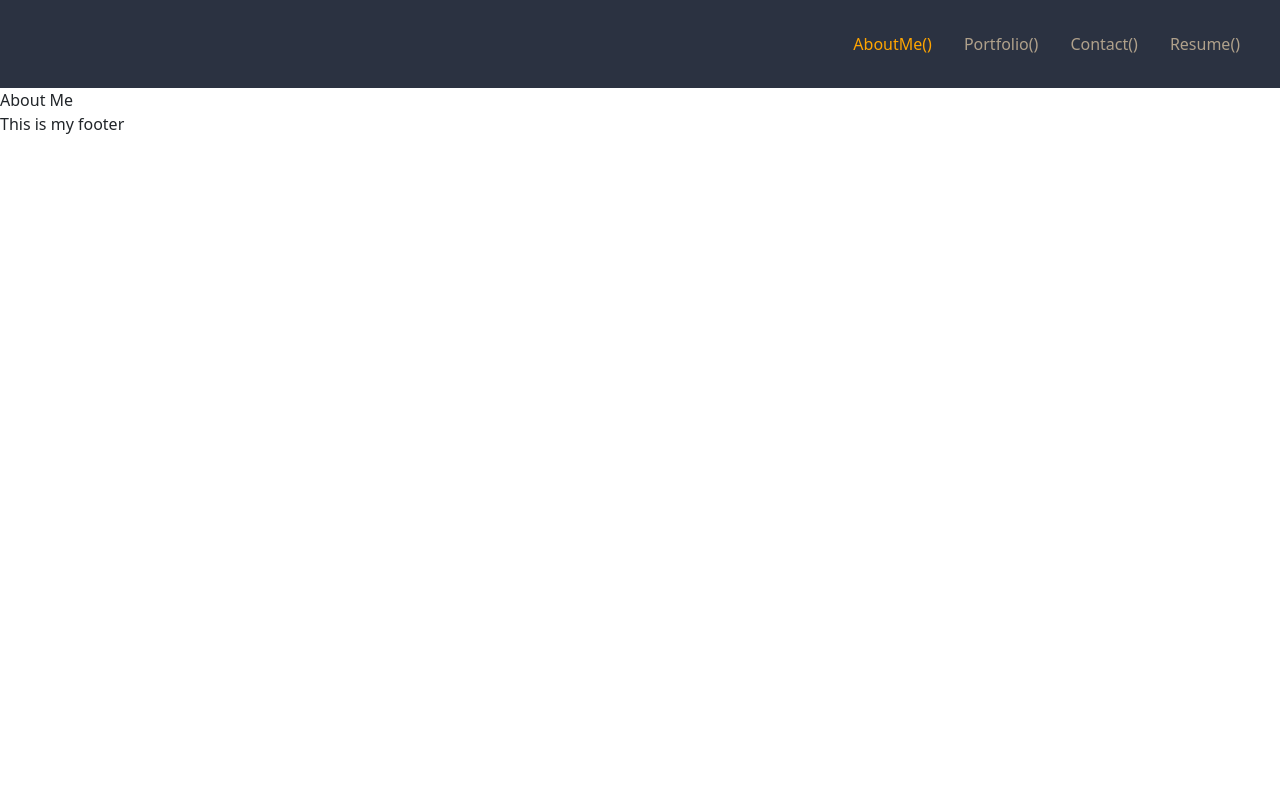
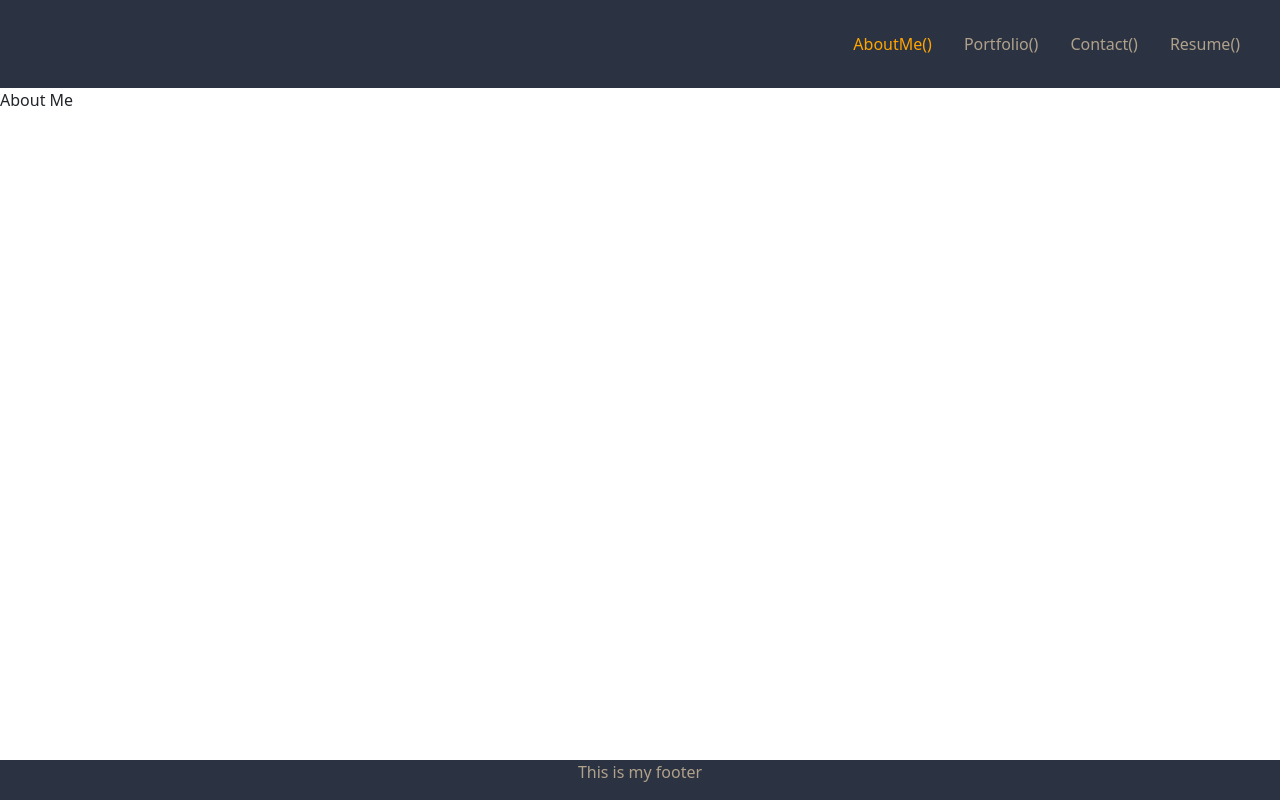
Before and after one commit to JaQwae/React-Portfolio, a React (Create React App) app: page / in a window 1280 px wide. Built offline with nearby package versions, Linux system fonts and the light colour scheme.

Commit message:
footer is fixed to  bottom of page

```diff
--- a/src/components/Footer.js
+++ b/src/components/Footer.js
@@ -1,10 +1,10 @@
 import React from "react";
 import '../styles.css/Variables.css';
-// import style sheet for this component
+import '../styles.css/Footer.css';
 
 function Footer() {
     return (
-        <footer>
+        <footer className="footer">
             <p> This is my footer</p>
         </footer>
     );
--- /dev/null
+++ b/src/styles.css/Footer.css
@@ -0,0 +1,9 @@
+.footer {
+    position: fixed;
+    left: 0;
+    bottom: 0;
+    width: 100%;
+    background-color: var(--pacific-line-color);
+    color: var(--stepping-stone-color);;
+    text-align: center;
+}
--- a/src/styles.css/NavTabs.css
+++ b/src/styles.css/NavTabs.css
@@ -4,7 +4,7 @@
 }
 
 .nav-item a {
-    color: var(--stepping-stone-color)
+    color: var(--stepping-stone-color);
 }
 
 .nav-item a:hover {
```
